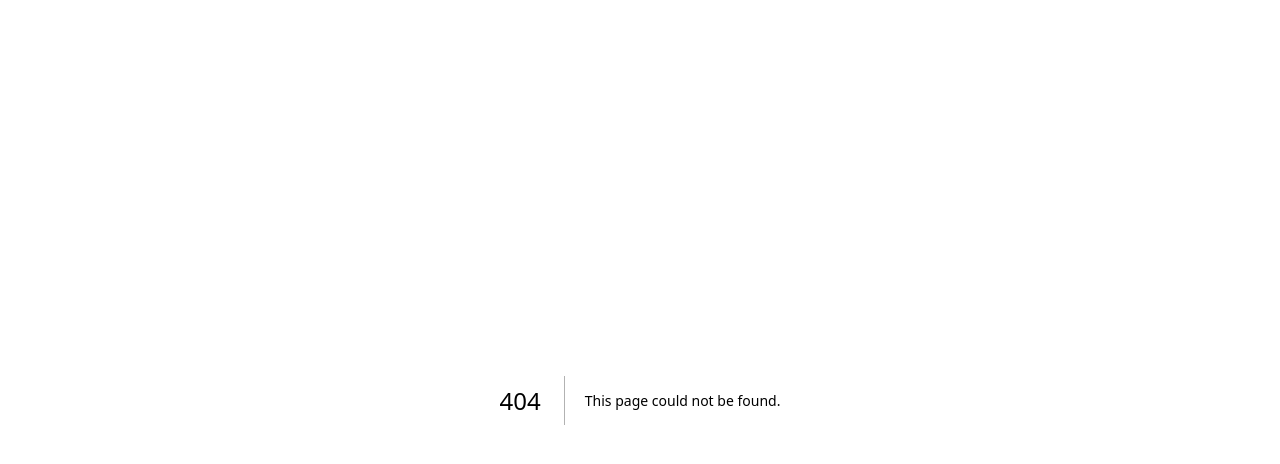
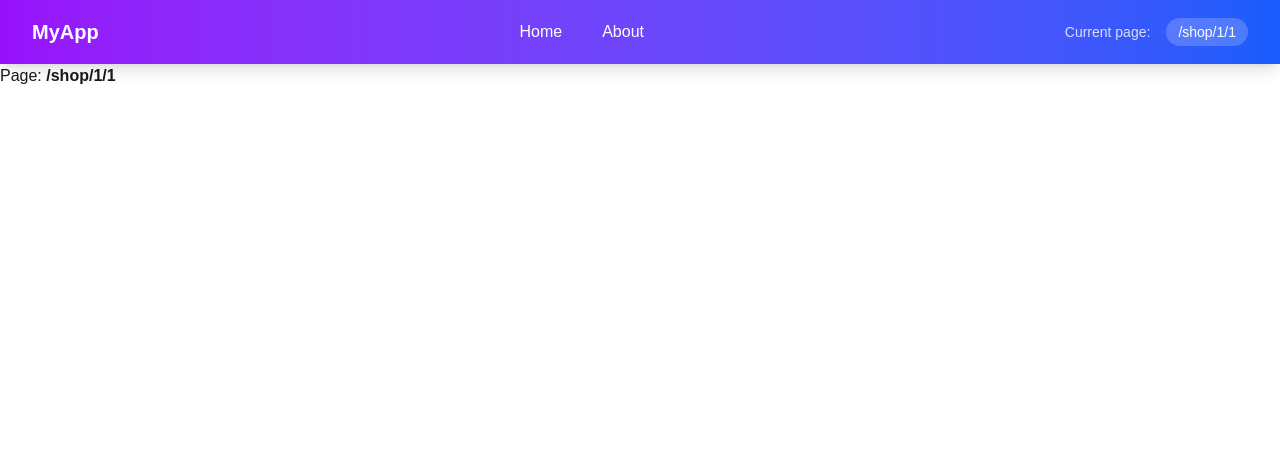
Before and after one commit to itssiphan/bitlinks, a Next.js app: page /shop/1/1 in a window 1280 px wide. Before the commit this address had no page. Shown: the top 464 px of the page. Built offline with nearby package versions, Linux system fonts and the light colour scheme.

Commit message:
first_commit

```diff
--- /dev/null
+++ b/app/about/page.js
@@ -0,0 +1,7 @@
+import React from 'react';
+
+export default function About() {
+  return (
+    <div>About page</div>
+  );
+}
--- a/app/layout.js
+++ b/app/layout.js
@@ -1,4 +1,5 @@
 import { Geist, Geist_Mono } from "next/font/google";
+import Navbar from "@/components/Navbar"
 import "./globals.css";
 
 const geistSans = Geist({
@@ -19,9 +20,8 @@ export const metadata = {
 export default function RootLayout({ children }) {
   return (
     <html lang="en">
-      <body
-        className={`${geistSans.variable} ${geistMono.variable} antialiased`}
-      >
+      <body className={`${geistSans.variable} ${geistMono.variable} antialiased`}>
+        <Navbar/>
         {children}
       </body>
     </html>
--- a/app/page.js
+++ b/app/page.js
@@ -1,65 +1,18 @@
-import Image from "next/image";
+'use client'
 
-export default function Home() {
-  return (
-    <div className="flex min-h-screen items-center justify-center bg-zinc-50 font-sans dark:bg-black">
-      <main className="flex min-h-screen w-full max-w-3xl flex-col items-center justify-between py-32 px-16 bg-white dark:bg-black sm:items-start">
-        <Image
-          className="dark:invert"
-          src="/next.svg"
-          alt="Next.js logo"
-          width={100}
-          height={20}
-          priority
-        />
-        <div className="flex flex-col items-center gap-6 text-center sm:items-start sm:text-left">
-          <h1 className="max-w-xs text-3xl font-semibold leading-10 tracking-tight text-black dark:text-zinc-50">
-            To get started, edit the page.js file.
-          </h1>
-          <p className="max-w-md text-lg leading-8 text-zinc-600 dark:text-zinc-400">
-            Looking for a starting point or more instructions? Head over to{" "}
-            <a
-              href="https://vercel.com/templates?framework=next.js&utm_source=create-next-app&utm_medium=appdir-template-tw&utm_campaign=create-next-app"
-              className="font-medium text-zinc-950 dark:text-zinc-50"
-            >
-              Templates
-            </a>{" "}
-            or the{" "}
-            <a
-              href="https://nextjs.org/learn?utm_source=create-next-app&utm_medium=appdir-template-tw&utm_campaign=create-next-app"
-              className="font-medium text-zinc-950 dark:text-zinc-50"
-            >
-              Learning
-            </a>{" "}
-            center.
-          </p>
-        </div>
-        <div className="flex flex-col gap-4 text-base font-medium sm:flex-row">
-          <a
-            className="flex h-12 w-full items-center justify-center gap-2 rounded-full bg-foreground px-5 text-background transition-colors hover:bg-[#383838] dark:hover:bg-[#ccc] md:w-[158px]"
-            href="https://vercel.com/new?utm_source=create-next-app&utm_medium=appdir-template-tw&utm_campaign=create-next-app"
-            target="_blank"
-            rel="noopener noreferrer"
-          >
-            <Image
-              className="dark:invert"
-              src="/vercel.svg"
-              alt="Vercel logomark"
-              width={16}
-              height={16}
-            />
-            Deploy Now
-          </a>
-          <a
-            className="flex h-12 w-full items-center justify-center rounded-full border border-solid border-black/[.08] px-5 transition-colors hover:border-transparent hover:bg-black/[.04] dark:border-white/[.145] dark:hover:bg-[#1a1a1a] md:w-[158px]"
-            href="https://nextjs.org/docs?utm_source=create-next-app&utm_medium=appdir-template-tw&utm_campaign=create-next-app"
-            target="_blank"
-            rel="noopener noreferrer"
-          >
-            Documentation
-          </a>
-        </div>
-      </main>
-    </div>
-  );
+import { useSearchParams } from 'next/navigation'
+
+export default function SearchBar() {
+  const searchParams = useSearchParams()
+
+  const blog = searchParams.get('blog')
+  const utm_source = searchParams.get('utm_source')
+
+  // URL -> `http://localhost:3000/?blog=siphan&utm_source=instagram`
+  return(
+    <>
+      <p>Home page</p>
+      {(blog || utm_source) && <p>Search: <strong>{blog}</strong> and <strong>{utm_source}</strong></p>}
+    </>
+  )
 }
--- /dev/null
+++ b/app/shop/[tag]/[item]/page.js
@@ -0,0 +1,11 @@
+'use client'
+import { useParams, usePathname } from 'next/navigation'
+
+export default function App() {
+  const params = useParams()
+  const pathname = usePathname()
+
+  console.log("Console Shop/[tag]/[item]:", params)
+
+  return <p>Page: <strong>{pathname}</strong></p>
+}
--- /dev/null
+++ b/components/Navbar.js
@@ -0,0 +1,41 @@
+'use client'
+import { usePathname, useRouter } from 'next/navigation'
+
+export default function Navbar() {
+  const pathname = usePathname()
+  const router = useRouter()
+
+  console.log("Console Navbar:", pathname)
+
+  return (
+    <nav className="bg-gradient-to-r from-purple-600 to-blue-600 shadow-lg">
+      <div className="max-w-7xl mx-auto px-4 sm:px-6 lg:px-8">
+        <div className="flex items-center justify-between h-16">
+          <div className="flex-shrink-0">
+            <h1 className="text-white text-xl font-bold">MyApp</h1>
+          </div>
+
+          <div className="flex gap-10">
+            <button
+              type="button"
+              className="text-white cursor-pointer"
+              onClick={() => router.push('/')}>Home</button>
+            <button
+              type="button"
+              className="text-white cursor-pointer"
+              onClick={() => router.push('/about')}>About</button>
+          </div>
+
+          <div className="flex items-center space-x-4">
+            <span className="text-white/80 text-sm">Current page:</span>
+            <div className="bg-white/20 backdrop-blur-sm px-3 py-1 rounded-full">
+              <p className="text-white font-medium text-sm">
+                {pathname === '/' ? 'Home' : pathname}
+              </p>
+            </div>
+          </div>
+        </div>
+      </div>
+    </nav>
+  )
+}
```
